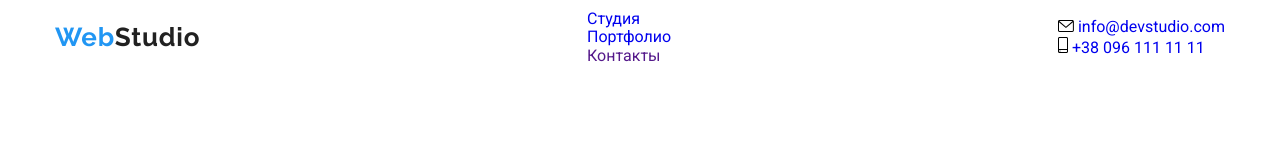
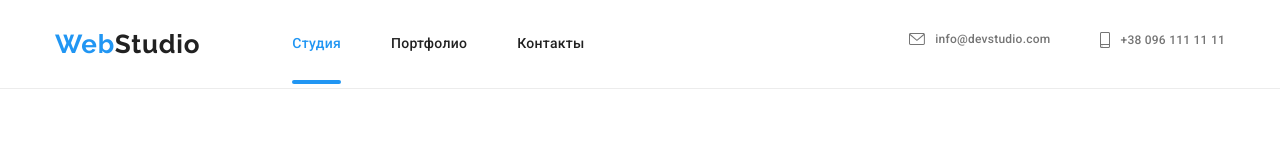
Before and after one commit to vasilinabiznyakova/goit-markup-hw-08, a plain HTML site: page index.html in a window 1280 px wide. Drawn offline with nearby package versions, Linux system fonts and the light colour scheme.

Commit message:
final header optimization

```diff
--- a/index.html
+++ b/index.html
@@ -30,19 +30,19 @@
         <nav class="navigation">
           <ul class="nav-list list">
             <li class="nav-list__item">
-              <a class="nav-list__link current nav-list__text link" href="./index.html">Студия</a>
+              <a class="nav-list__link current link" href="./index.html">Студия</a>
             </li>
             <li class="nav-list__item">
-              <a class="nav-list__link nav-list__text link" href="./portfolio.html">Портфолио</a>
+              <a class="nav-list__link link" href="./portfolio.html">Портфолио</a>
             </li>
             <li class="nav-list__item">
-              <a class="nav-list__link nav-list__text link" href="">Контакты</a>
+              <a class="nav-list__link link" href="">Контакты</a>
             </li>
           </ul>
         </nav>
         <ul class="contacts-list list">
           <li class="contacts-list__item">
-            <a class="contacts-list__info nav-list__text link" href="mailto:info@devstudio.com">
+            <a class="contacts-list__info link" href="mailto:info@devstudio.com">
               <svg width="16" height="12">
                 <use href="./images/sprite.svg#envelope"></use>
               </svg>
@@ -50,7 +50,7 @@
             </a>
           </li>
           <li class="contacts-list__item">
-            <a class="contacts-list__info nav-list__text link" href="tel:+380961111111">
+            <a class="contacts-list__info link" href="tel:+380961111111">
               <svg width="10" height="16">
                 <use href="./images/sprite.svg#smartphone"></use>
               </svg>
@@ -65,7 +65,7 @@
         </button>
       </div>
 
-      <div class="mobile-menu is-open" data-menu>
+      <div class="mobile-menu" data-menu>
         <div class="container mobile-menu__container">
           <button class="mobile-menu__close-btn button" data-menu-close>
             <svg class="mobile-menu_close-icon" width="40" height="40">
--- a/sass/components/_contacts-list.scss
+++ b/sass/components/_contacts-list.scss
@@ -3,42 +3,56 @@
     .contacts-list {
         display: none;
     }
-
 }
 
-// .contacts-list {
-//   @extend %flex-center;
-// }
+@media screen and (min-width:768px) {
 
-// .contacts-list__item:first-child {
-//     margin-right: 50px;
-// }
-// .contacts-list__info {
-//     display: flex;
-//     justify-content: center;
-//     align-items: center;
+    .contacts-list__info {
+        @include mobile-font(12px, 1.17, var(--primary-text-color-theme-dark));
+    }
 
-//     padding-top: 32px;
-//     padding-bottom: 32px;
+    .contacts-list__info>svg {
+        margin-right: 10px;
+        fill: var(--primary-text-color-theme-dark);
+    }
 
-//     color: var(--primary-text-color-theme-dark);
-//     transition: color 250ms var(--transition-timing-function);
-//     &:hover,
-//     &:focus {
-//         color: var(--accent-color);
-//     }
-// }
+    .contacts-list__item:first-child {
+            margin-bottom: 10px;
+        }
+}
 
+@media screen and (min-width: 1200px) {
+    .contacts-list {
+        display: flex;
+        margin-left: auto;
+    }
 
-// .contacts-list__info>svg {
-//     margin-right: 10px;
-//     fill: var(--primary-text-color-theme-dark);
+    .contacts-list__item:first-child {
+        margin-right: 50px;
+    }
 
-//     transition: fill 250ms var(--transition-timing-function);
-// }
+    .contacts-list__info {
+        display: flex;
+        justify-content: center;
+        align-items: center;
 
+        padding-top: 32px;
+        padding-bottom: 32px;
 
-// .contacts-list__info:hover>svg,
-// .contacts-list__info:focus>svg {
-//     fill: var(--accent-color);
-// }
+        color: var(--primary-text-color-theme-dark);
+        transition: color 250ms var(--transition-timing-function);
+        &:hover,
+        &:focus {
+        color: var(--accent-color);
+    }
+}
+
+    .contacts-list__info>svg {
+        transition: fill 250ms var(--transition-timing-function);
+    }
+
+    .contacts-list__info:hover>svg,
+    .contacts-list__info:focus>svg {
+        fill: var(--accent-color);
+    }
+}
--- a/sass/components/_mobile-menu.scss
+++ b/sass/components/_mobile-menu.scss
@@ -30,16 +30,19 @@
         right: 15px;
     }
     .mobile-menu__nav-list {
-        margin-bottom: 302px;
+        padding-bottom: 302px;
     }
     .mobile-menu__nav-text {
         @include mobile-font(40px, 1.18, var(--secondary-text-color-theme-dark));
     }
     .mobile-menu__nav-item:not(:last-child) {
-        margin-bottom: 32px;
+        padding-bottom: 32px;
     }
     .mobile-menu__nav-link.current {
         color: var(--accent-color);
+    }
+    .mobile-menu__nav-link {
+        display: block;
     }
     .mobile-menu__contacts-phone {
         @include mobile-font(34px, 1.18, #2196F3);
@@ -51,7 +54,7 @@
         margin-bottom: 32px;
     }
     .mobile-menu__contacts-list {
-        margin-bottom: 64px;
+        padding-bottom: 64px;
     }
     .mobile-menu__social-list {
         display: flex;
@@ -61,7 +64,7 @@
     position: relative;
 
     & {
-        padding-right: 20px;
+        margin-right: 20px;
     }
 }
 
@@ -71,15 +74,24 @@
         display: block;
         content: "";
         width: 22px;
-        height: 1px;
+        height: 2px;
         background-color: rgba(33, 33, 33, 0.2);
         transform: rotate(90deg);
         transform-origin: right center;
-        right: 10px;
+        right: -10px;
     }
 
+
     .mobile-menu__social-link {
+        display: block;
         @include mobile-font(18px, 1.22, #2196F3);
+    }
+
+    .mobile-menu__close-btn:hover .mobile-menu_close-icon,
+    .mobile-menu__close-btn:focus .mobile-menu_close-icon,
+     {
+        fill: var(--accent-color);
+        transition: fill 250ms var(--transition-timing-function);
     }
 }
 
--- a/sass/components/_nav-list.scss
+++ b/sass/components/_nav-list.scss
@@ -1,38 +1,47 @@
 @media screen and (max-width: 767px) {
-.nav-list {
+    .nav-list {
     display: none;
 }
 }
 
-// .nav-list__item:not(:last-child) {
-//     margin-right: 50px;
-// }
+@media screen and (min-width: 768px) {
 
-// .nav-list {
-//     display: flex;
-//     text-align: center;
-// }
-// .nav-list__text {
-//     font-weight: 500;
-//     font-size: 14px;
-//     line-height: 1.14;
-//     letter-spacing: 0.02em;
-// }
+    .nav-list {
+    display: flex;
+    text-align: center;
+    padding-top: 32px;
+    padding-bottom: 32px;
+    }
 
-// .nav-list__link {
-//     display: block;
-//     padding-top: 32px;
-//     padding-bottom: 32px;
-//     color: var(--secondary-text-color-theme-dark);
-//     transition: color 250ms var(--transition-timing-function);
+    .nav-list__link {
+        position: relative;
+        display: block;
+        @include mobile-font(14px, 1.14, var(--secondary-text-color-theme-dark));
+        transition: color 250ms var(--transition-timing-function);
 
-//     &.current {
-//         position: relative;
-//         color: var(--accent-color);
-//     }
+        &.current {
+            color: #2196F3;
+        }
 
-//     &:hover,
-//     &:focus {
-//         color: var(--accent-color);
-//     }
-// }
+        &:hover,
+        &:focus {
+            color: var(--accent-color);
+        }
+    }
+
+    .nav-list__item:not(:last-child) {
+        margin-right: 50px;
+    }
+
+    .nav-list__link.current::after {
+        position: absolute;
+        content: "";
+        display: block;
+        height: 4px;
+        width: 100%;
+        background: #2196F3;
+        border-radius: 2px;
+
+        transform: translateY(28px);
+    }
+}
--- a/sass/layouts/_header.scss
+++ b/sass/layouts/_header.scss
@@ -1,3 +1,4 @@
+
 .header__container {
     display: flex;
     justify-content: space-between;
@@ -6,12 +7,14 @@
 
 .header {
     position: relative;
-    padding-top: 10px;
-    padding-bottom: 10px;
+
+    border-bottom: 1px solid var(--header-border-color);
 
 }
 
 .header__logo {
+    padding-top: 10px;
+    padding-bottom: 10px;
     font-family: Raleway;
     font-weight: 700;
     font-size: 26px;
@@ -24,43 +27,24 @@
     color: var(--secondary-text-color-theme-dark);
 }
 
+@media screen and (min-width:768px) {
+
+    .header__logo {
+        padding-top: 26px;
+        padding-bottom: 26px;
+        font-size: 24px;
+        line-height: 1.17;
+    }
+}
+
+@media screen and (min-width:1200px) {
 
 
-
-
-
-
-
-// .header {
-//     border-bottom: 1px solid var(--header-border-color);
-// }
-
-// .header__container {
-//     display: flex;
-//     align-items: center;
-// }
-
-// a.current::after {
-//     position: absolute;
-//     content: "";
-//     display: block;
-//     height: 4px;
-//     width: 100%;
-//     background: #2196F3;
-//     border-radius: 2px;
-
-//     transform: translateY(28px);
-// }
-// .header__logo {
-//     margin-right: 92px;
-//     font-family: Raleway;
-//     font-weight: 700;
-//     font-size: 26px;
-//     line-height: 1.19;
-//     letter-spacing: 0.03em;
-//     color: var(--logo-main-color);
-// }
-
-// .header__logo_theme-dark {
-//     color: var(--secondary-text-color-theme-dark);
-// }
+        .header__logo {
+            padding-top: 24px;
+            padding-bottom: 24px;
+            margin-right: 92px;
+            font-size: 26px;
+            line-height: 1.19;
+        }
+}
```
Also changed, not shown: css/main.css, css/main.min.css, 2 other files.
